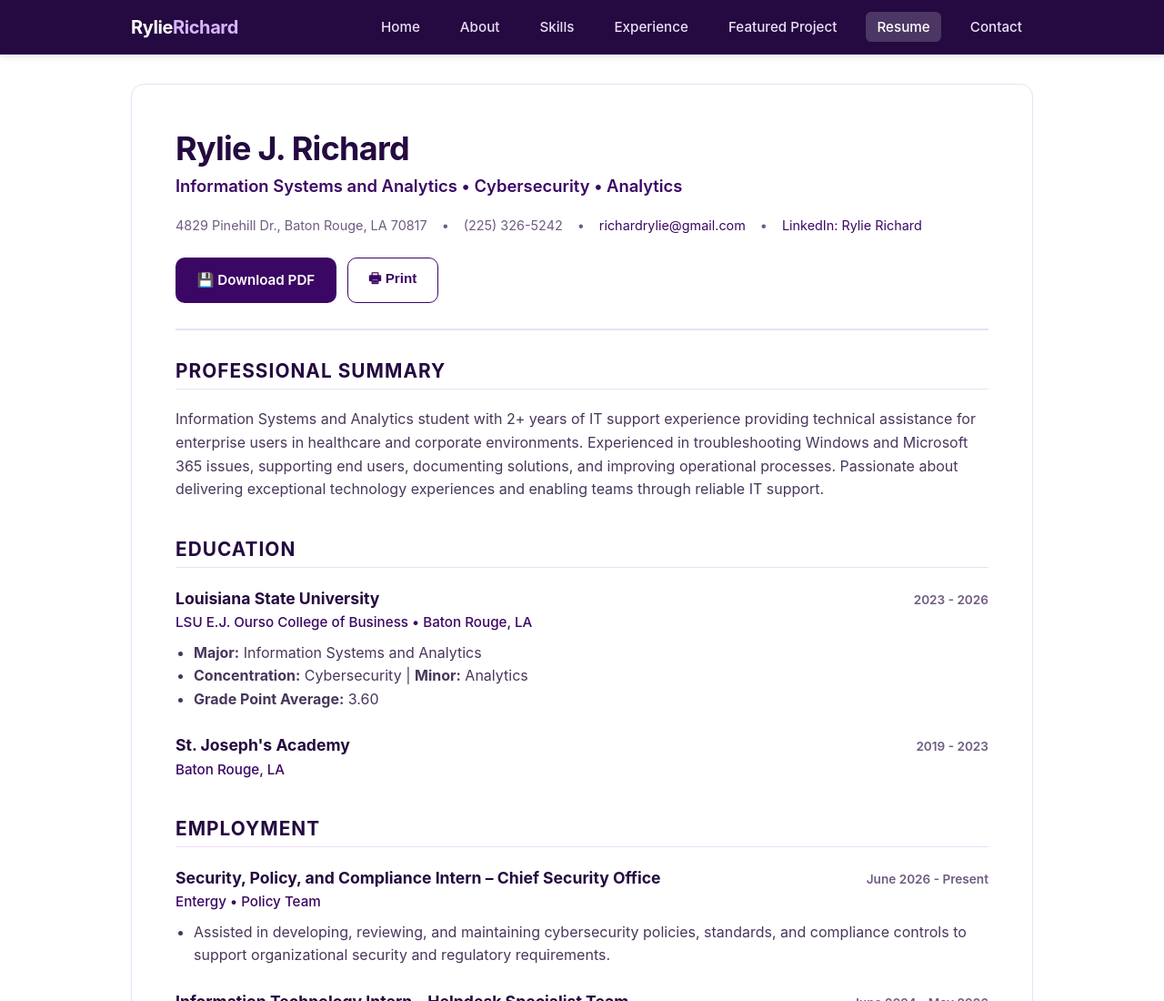
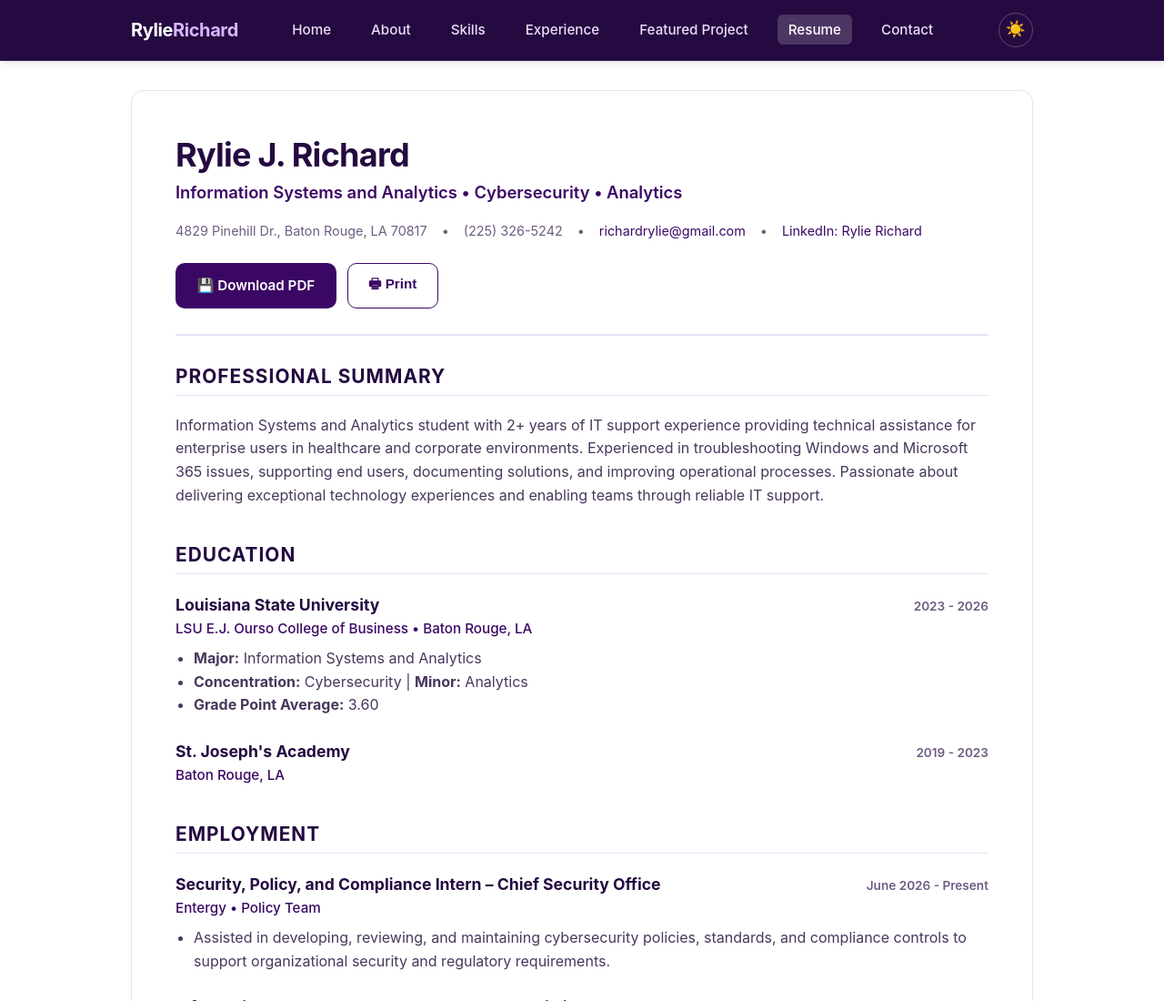
Before and after one commit to rylierichard/rylie-website, a plain HTML site: page resume.html in a window 1280 px wide. Shown: the top 1100 px of the page at 91% size. Drawn offline with Linux system fonts and the light colour scheme.

Commit message:
light and dark mode

```diff
--- a/resume.html
+++ b/resume.html
@@ -5,6 +5,13 @@
   <meta name="viewport" content="width=device-width, initial-scale=1.0">
   <title>Resume | Rylie Richard</title>
   <link rel="stylesheet" href="styles.css">
+  <!-- Apply saved theme before page renders to prevent flash -->
+  <script>
+    (function() {
+      var t = localStorage.getItem('theme');
+      if (t) document.documentElement.setAttribute('data-theme', t);
+    })();
+  </script>
 </head>
 <body>
 
@@ -12,7 +19,6 @@
   <header class="navbar">
     <div class="container nav-content">
       <a href="index.html" class="nav-brand">Rylie<span>Richard</span></a>
-      <nav>
       <button class="nav-toggle" aria-label="Toggle navigation" aria-expanded="false">
         <span class="nav-toggle-icon"></span>
       </button>
@@ -27,6 +33,11 @@
           <li><a href="index.html#contact">Contact</a></li>
         </ul>
       </nav>
+      <!-- Dark / Light Mode Toggle -->
+      <button id="theme-toggle" class="theme-toggle" aria-label="Toggle dark mode">
+        <span class="icon-sun">☀️</span>
+        <span class="icon-moon">🌙</span>
+      </button>
     </div>
   </header>
 
--- a/script.js
+++ b/script.js
@@ -1,10 +1,14 @@
 /**
- * Mobile Navigation Toggle Script
- * Shared across index.html, resume.html, and project.html
+ * Shared Script
+ * - Mobile Navigation Toggle
+ * - Dark / Light Mode Toggle (persisted via localStorage)
+ * Used across index.html, resume.html, and project.html
  */
 document.addEventListener('DOMContentLoaded', () => {
+
+  /* ── Mobile Navigation ──────────────────────────────────── */
   const navToggle = document.querySelector('.nav-toggle');
-  const navMenu = document.querySelector('.nav-menu');
+  const navMenu   = document.querySelector('.nav-menu');
 
   if (navToggle && navMenu) {
     navToggle.addEventListener('click', () => {
@@ -13,7 +17,7 @@ document.addEventListener('DOMContentLoaded', () => {
       navMenu.classList.toggle('is-open');
     });
 
-    // Close the menu when any nav link is tapped (especially useful for hash anchor links)
+    // Close menu when any nav link is tapped
     navMenu.querySelectorAll('a').forEach((link) => {
       link.addEventListener('click', () => {
         navMenu.classList.remove('is-open');
@@ -21,7 +25,7 @@ document.addEventListener('DOMContentLoaded', () => {
       });
     });
 
-    // Close the menu if clicked outside
+    // Close menu if clicked outside
     document.addEventListener('click', (event) => {
       if (!navToggle.contains(event.target) && !navMenu.contains(event.target)) {
         navMenu.classList.remove('is-open');
@@ -29,4 +33,21 @@ document.addEventListener('DOMContentLoaded', () => {
       }
     });
   }
+
+  /* ── Dark / Light Mode Toggle ───────────────────────────── */
+  const themeToggle = document.getElementById('theme-toggle');
+  const root        = document.documentElement;
+
+  // Apply saved theme immediately (prevents flash)
+  const savedTheme = localStorage.getItem('theme') || 'light';
+  root.setAttribute('data-theme', savedTheme);
+
+  if (themeToggle) {
+    themeToggle.addEventListener('click', () => {
+      const current = root.getAttribute('data-theme');
+      const next    = current === 'dark' ? 'light' : 'dark';
+      root.setAttribute('data-theme', next);
+      localStorage.setItem('theme', next);
+    });
+  }
 });
--- a/styles.css
+++ b/styles.css
@@ -59,6 +59,78 @@
   --max-width: 1040px;
   --transition: all 0.2s ease-in-out;
 }
+
+/* ===== Dark Mode Theme ===== */
+[data-theme="dark"] {
+  --primary-color: #c084fc;
+  --primary-hover: #a855f7;
+  --primary-light: #2d1b4e;
+  --secondary-color: #e9d5ff;
+  --accent-color: #a78bfa;
+  --accent-light: #1e1030;
+
+  --bg-body: #0f0a1a;
+  --bg-surface: #1a1028;
+  --bg-subtle: #221535;
+
+  --text-primary: #f3e8ff;
+  --text-secondary: #c4b5d4;
+  --text-muted: #9d89b0;
+  --text-light: #ffffff;
+
+  --border-color: #3b2560;
+  --border-hover: #6d28d9;
+
+  --nav-bg: #0d0718;
+  --footer-bg: #0d0718;
+
+  --shadow-sm: 0 1px 2px 0 rgba(0, 0, 0, 0.4);
+  --shadow-md: 0 4px 6px -1px rgba(0, 0, 0, 0.5), 0 2px 4px -2px rgba(0, 0, 0, 0.3);
+  --shadow-lg: 0 10px 15px -3px rgba(0, 0, 0, 0.6), 0 4px 6px -4px rgba(0, 0, 0, 0.4);
+}
+
+/* ===== Theme Toggle Button ===== */
+.theme-toggle {
+  background: transparent;
+  border: 1.5px solid rgba(255, 255, 255, 0.25);
+  border-radius: var(--radius-full);
+  width: 2.4rem;
+  height: 2.4rem;
+  display: flex;
+  align-items: center;
+  justify-content: center;
+  cursor: pointer;
+  color: #ffffff;
+  font-size: 1.1rem;
+  flex-shrink: 0;
+  transition: var(--transition);
+  outline: none;
+  margin-left: 0.75rem;
+}
+
+.theme-toggle:hover {
+  background: rgba(255, 255, 255, 0.15);
+  border-color: rgba(255, 255, 255, 0.5);
+  transform: rotate(15deg);
+}
+
+.theme-toggle:focus-visible {
+  box-shadow: 0 0 0 2px #d8b4fe;
+}
+
+.theme-toggle .icon-sun,
+.theme-toggle .icon-moon {
+  line-height: 1;
+  transition: opacity 0.2s ease, transform 0.3s ease;
+}
+
+/* Light mode: show sun */
+.theme-toggle .icon-sun  { display: block; }
+.theme-toggle .icon-moon { display: none; }
+
+/* Dark mode: show moon */
+[data-theme="dark"] .theme-toggle .icon-sun  { display: none; }
+[data-theme="dark"] .theme-toggle .icon-moon { display: block; }
 
 /* Base Reset & Typography */
 * {
```
Also changed, not shown: index.html (+12 -0 lines), project.html (+12 -1 lines).
